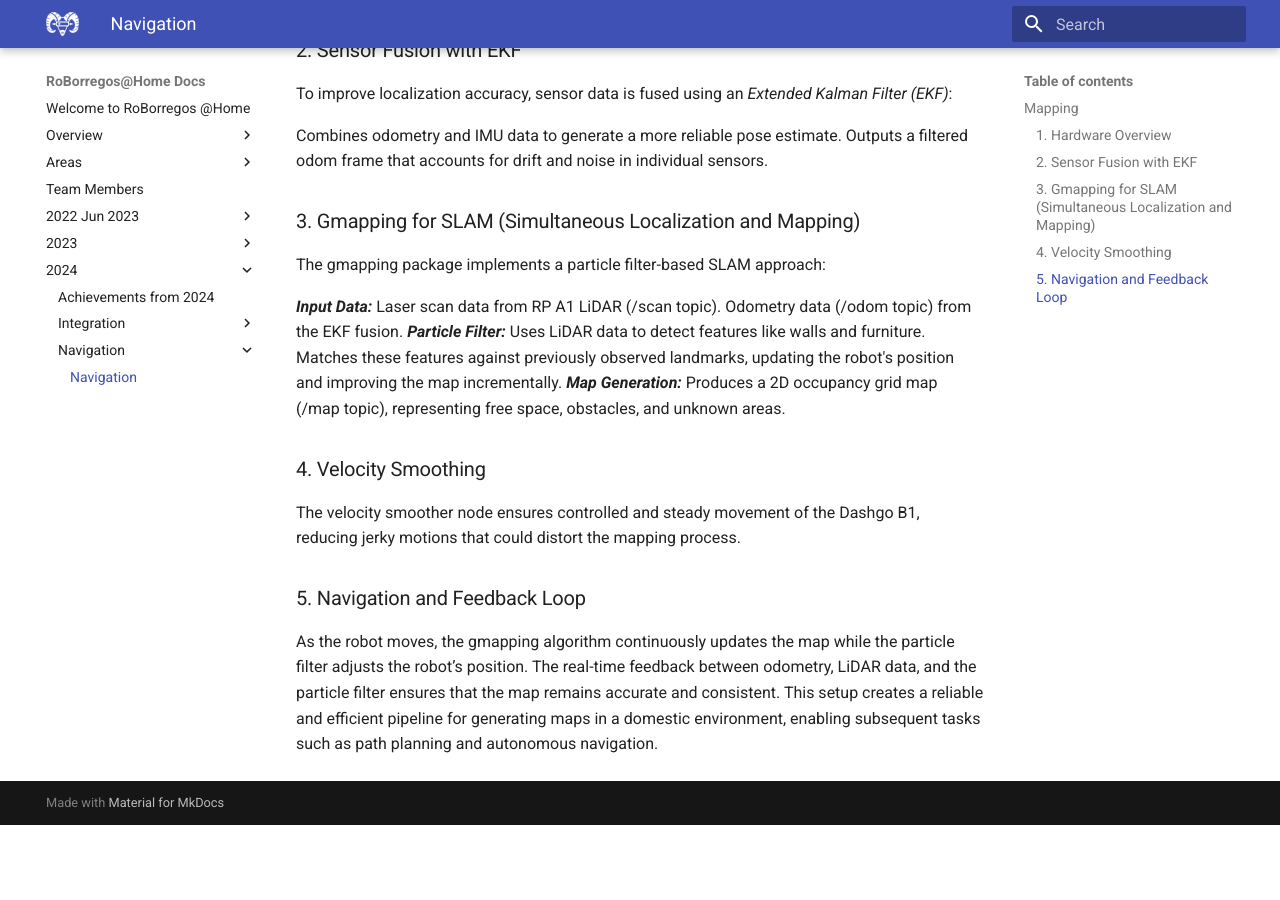
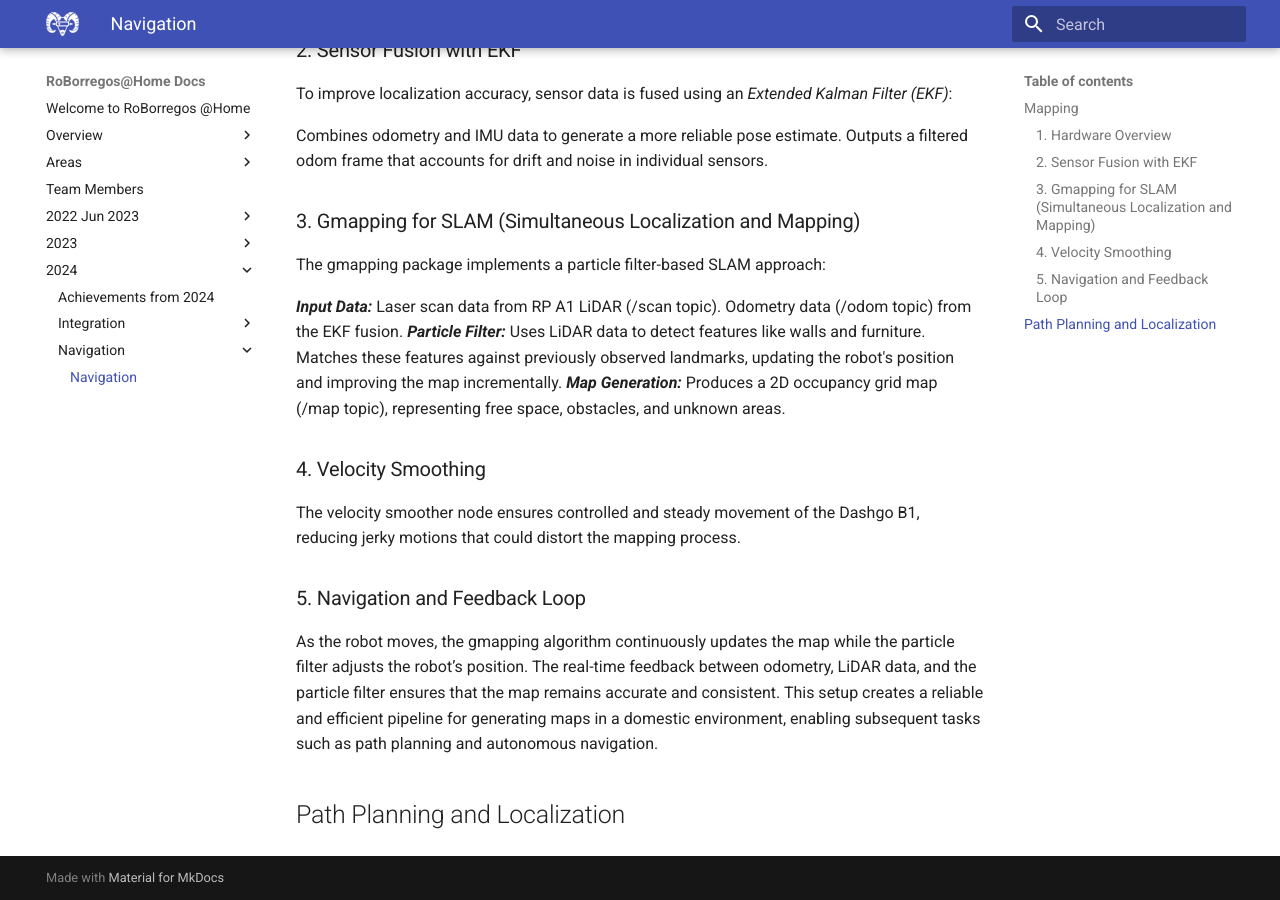
Before and after one commit to RoBorregos/Home-Docs, an MkDocs documentation site: the page built from docs/2024/Navigation/index.md, in a window 1280 px wide and 900 px high, scrolled down 854 px. Built offline with MkDocs 1.6.1 and Material for MkDocs 9.7.7, drawn with Linux system fonts in a browser that asks for light colours; before the commit the page ends 1679 px from its top, so only the background shows below that.

Commit message:
Updated index

```diff
--- a/docs/2024/Navigation/index.md
+++ b/docs/2024/Navigation/index.md
@@ -43,3 +43,7 @@ The velocity smoother node ensures controlled and steady movement of the Dashgo
 As the robot moves, the gmapping algorithm continuously updates the map while the particle filter adjusts the robot’s position.
 The real-time feedback between odometry, LiDAR data, and the particle filter ensures that the map remains accurate and consistent.
 This setup creates a reliable and efficient pipeline for generating maps in a domestic environment, enabling subsequent tasks such as path planning and autonomous navigation.
+
+
+
+## Path Planning and Localization
```
